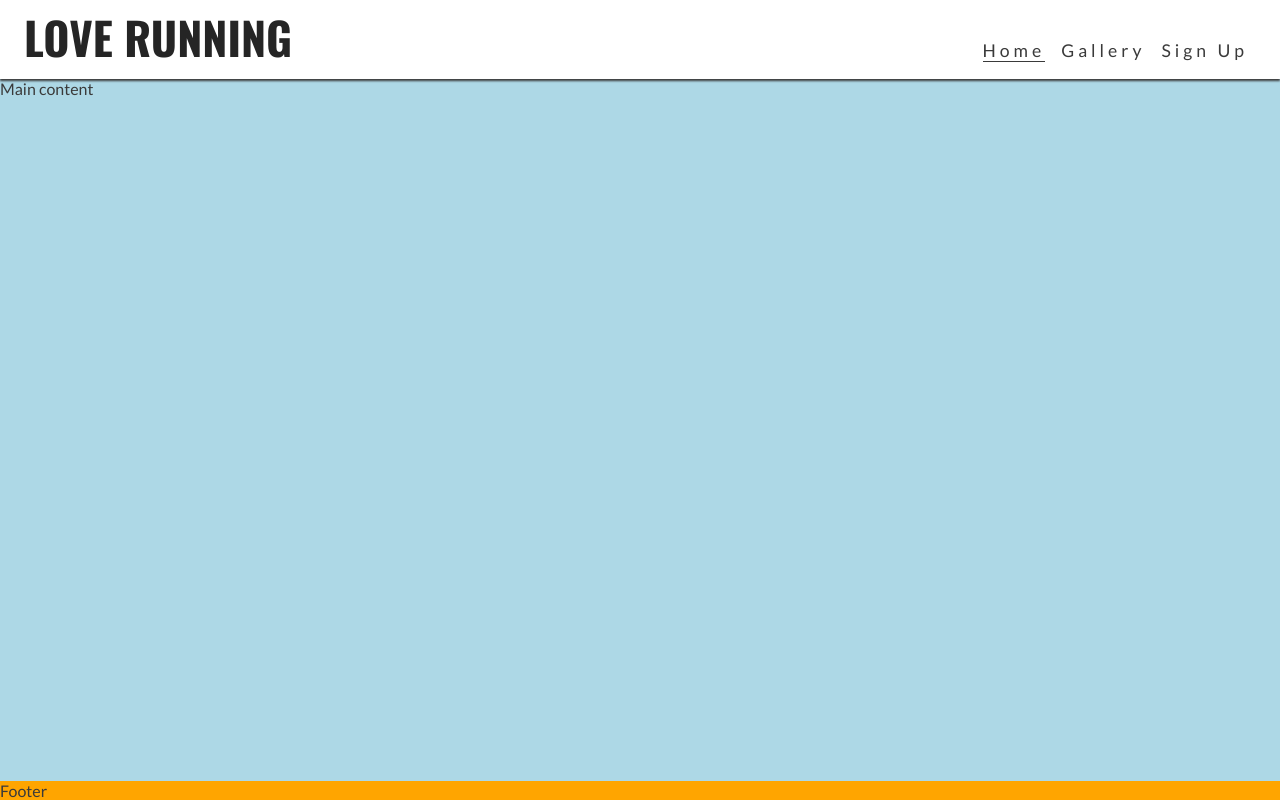
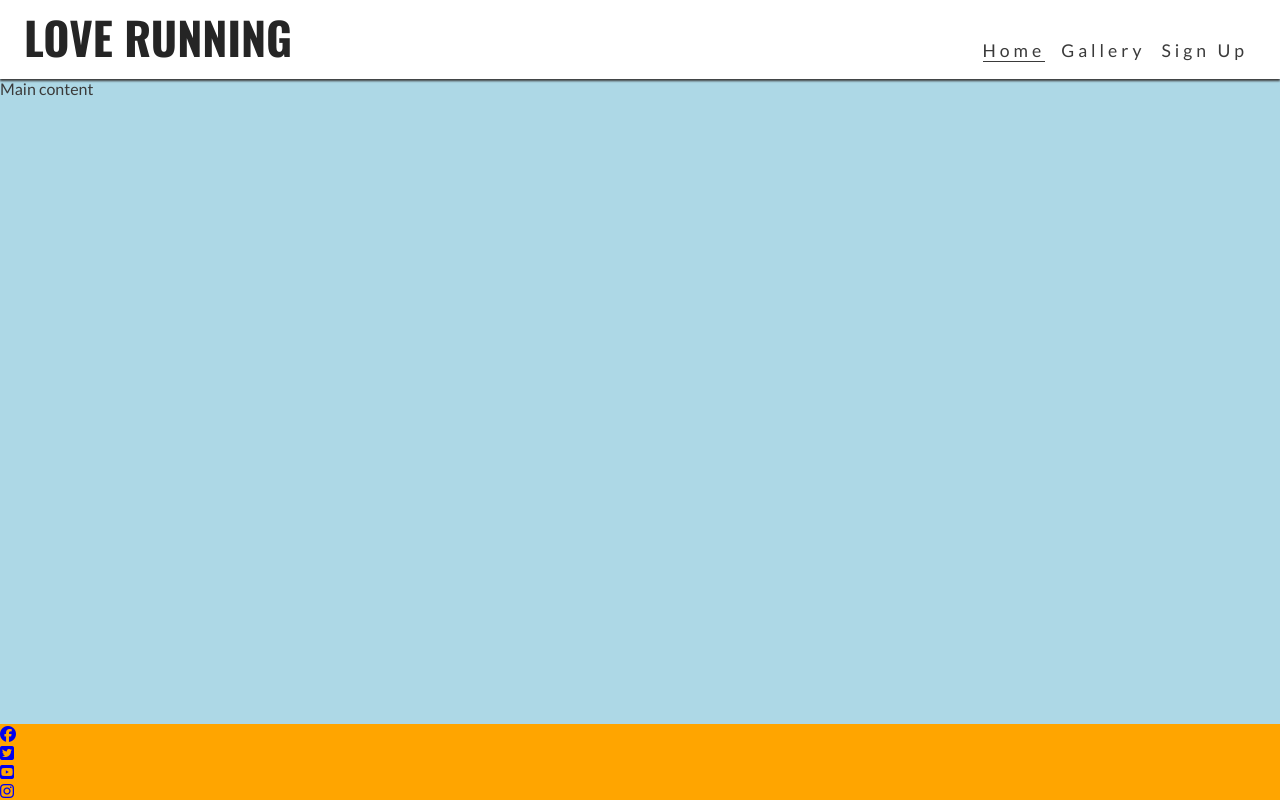
Before and after one commit to Triz22/loverunnings1, a plain HTML site: page index.html in a window 1280 px wide. Drawn offline with nearby package versions, Linux system fonts and the light colour scheme.

Commit message:
add font awesome and footer links

```diff
--- a/index.html
+++ b/index.html
@@ -46,7 +46,33 @@
 <main>Main content</main>
 
 <!--Footer-->
-<footer>Footer</footer>
+<footer>
+    <ul id="social-networks">
+        <li>
+            <a href="https://www.facebook.com/" target="_blank" rel="noopener"
+                aria-label="Visit our Facebook page (opens in a new tab)">
+                <i class="fa-brands fa-facebook"></i></a>
+        </li>
+        <li>
+            <a href="https://www.twitter.com/" target="_blank" rel="noopener"
+                aria-label="Visit our Twitter page (opens in a new tab)">
+                <i class="fa-brands fa-twitter-square"></i></a>
+        </li>
+        <li>
+            <a href="https://www.youtube.com/" target="_blank" rel="noopener"
+                aria-label="Visit our YouTube page (opens in a new tab)">
+                <i class="fa-brands fa-youtube-square"></i></a>
+        </li>
+        <li>
+            <a href="https://www.instagram.com/" target="_blank" rel="noopener"
+                aria-label="Visit our Instagram page (opens in a new tab)">
+                <i class="fa-brands fa-instagram"></i></a>
+        </li>
+    </ul>
+</footer>
+
+<!--Font Awesome Kit-->
+<script src="https://kit.fontawesome.com/c16a3a2764.js" crossorigin="anonymous"></script>
 </body>
 
 </html>
```
